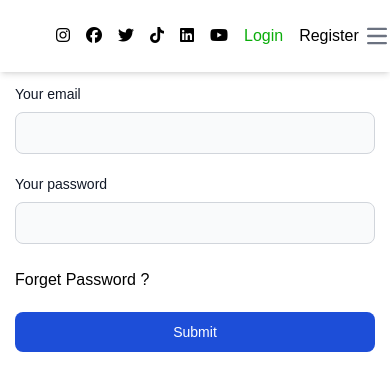
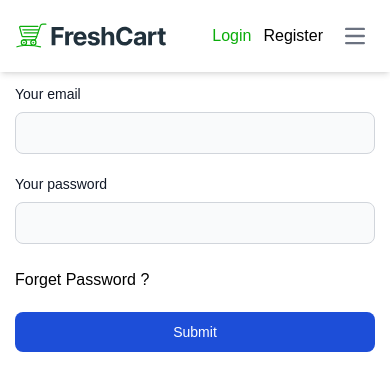
Before and after one commit to mohamedsarwat5/reapp, a React (Vite) app: page / in a window 390 px wide. Shown: the top 390 px of the page. Built offline with nearby package versions, Linux system fonts and the light colour scheme; a web font is replaced by a local one.

Commit message:
navbar commit

```diff
--- a/src/components/Navbar/Navbar.jsx
+++ b/src/components/Navbar/Navbar.jsx
@@ -29,7 +29,7 @@
 
                         {/* ************** TABS******************** */}
 
-                        {token ? <div className="hidden w-full md:block md:w-auto absolute left-0 top-10 md:relative md:top-0" id="navbar-default">
+                        {token ? <div className="hidden  md:flex md:justify-between w-full gap-80 absolute left-0 top-10 md:relative md:top-0" id="navbar-default">
                             <ul className="font-medium  text-xl flex flex-col p-4 md:p-0 mt-4 border border-gray-100 rounded-lg bg-gray-50 md:flex-row  gap-5  md:mt-0 md:border-0 md:bg-white dark:bg-gray-800 md:dark:bg-gray-900 dark:border-gray-700">
                                 <li>
                                     <NavLink to="/home" className="block py-2 px-3 bg-active-700 rounded md:bg-transparent md:text-active-700 md:p-0 dark:text-white md:dark:text-active-500">Home</NavLink>
@@ -47,17 +47,11 @@
                                     <NavLink to="/brands" className="block py-2 px-3 text-gray-900 rounded hover:bg-gray-100 md:hover:bg-transparent md:border-0 md:hover:text-active-700 md:p-0 dark:text-white md:dark:hover:text-active-500">Brands</NavLink>
                                 </li>
                             </ul>
-                        </div> : ''}
-
-
-                    </div>
-
-
 
 
                             {/* *********************** SOCIAL ICONS *****************/}
-                    <div className="flex items-center" >
-                        <ul className="font-medium flex  gap-4  ">
+
+                            <ul className="font-medium  ms-auto flex items-center gap-4 w-full justify-center  bg-gray-50  md:bg-white  md:pb-0 pb-3  dark:bg-gray-800 md:dark:bg-gray-900 dark:border-gray-700">
                                 <li>
                                     <Link>
                                         <i className="fa-brands fa-instagram"></i>
@@ -89,6 +83,22 @@
                                     </Link>
                                 </li>
 
+
+
+
+
+                            </ul>
+
+                        </div> : ''}
+
+
+                    </div>
+
+
+
+
+                    <div className="ms-auto" >
+                        <ul className='flex items-center gap-3 '>
                             {token ? <li onClick={logout} className='hover:cursor-pointer'>
                                 <span>Logout</span></li> : <><li>
                                     <NavLink to='/'> Login</NavLink>
@@ -96,13 +106,10 @@
                                 <li>
                                     <NavLink to='/signup'> Register</NavLink>
                                 </li></>}
-
-
-
                         </ul>
                     </div>
 
-                    <button data-collapse-toggle="navbar-default" type="button" className="inline-flex items-center p-2 w-10 h-10 justify-center text-sm text-gray-500 rounded-lg md:hidden hover:bg-gray-100 focus:outline-none focus:ring-2 focus:ring-gray-200 dark:text-gray-400 dark:hover:bg-gray-700 dark:focus:ring-gray-600" aria-controls="navbar-default" aria-expanded="false">
+                    <button data-collapse-toggle="navbar-default" type="button" className="inline-flex items-center ml-3 p-2 w-10 h-10 justify-center text-sm text-gray-500 rounded-lg md:hidden hover:bg-gray-100 focus:outline-none focus:ring-2 focus:ring-gray-200 dark:text-gray-400 dark:hover:bg-gray-700 dark:focus:ring-gray-600" aria-controls="navbar-default" aria-expanded="false">
                         <svg className="w-5 h-5" aria-hidden="true" xmlns="http://www.w3.org/2000/svg" fill="none" viewBox="0 0 17 14">
                             <path stroke="currentColor" stroke-linecap="round" stroke-linejoin="round" stroke-width="2" d="M1 1h15M1 7h15M1 13h15" />
                         </svg>
```
Lines whose indentation alone changed are shown as unchanged.
